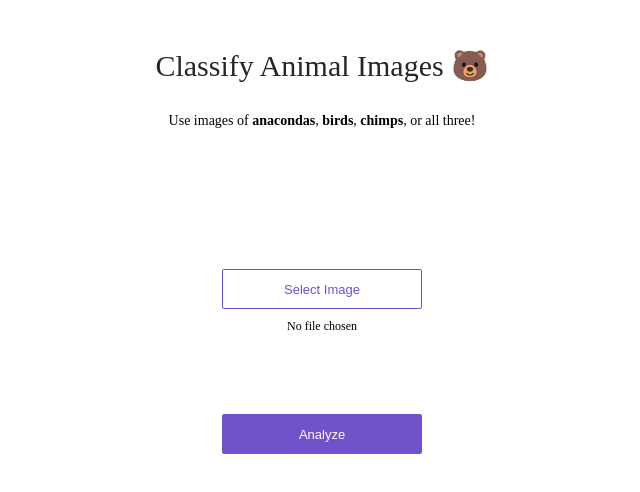
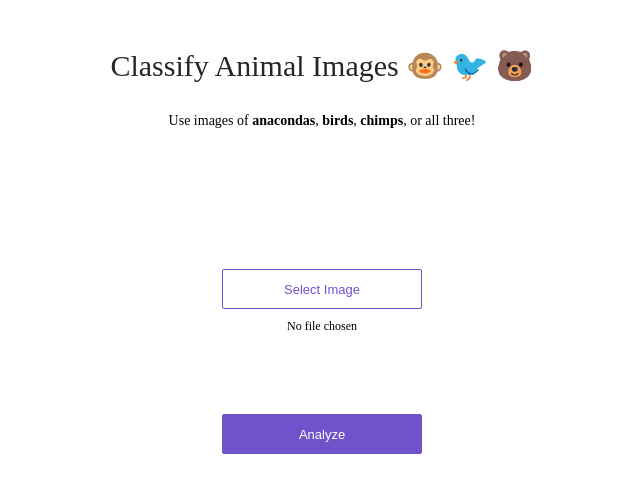
Before and after one commit to jmdaemon/animal-recognizer, a plain HTML site: page app/view/index.html in a window 1280 px wide. Shown: the whole page, without its empty margins (318-958 px from the left). Drawn offline with Linux system fonts and the light colour scheme.

```diff
--- a/app/view/index.html
+++ b/app/view/index.html
@@ -7,7 +7,8 @@
 <body>
 <div>
     <div class='center'>
-        <div class='title'>Classify Animal Images 🐻</div>
+		<! --  🐍 Bear Face Emoji-->
+        <div class='title'>Classify Animal Images 🐵 🐦  🐻  </div>
         <p>
             Use images of <strong>anacondas</strong>, <strong>birds</strong>, <strong>chimps</strong>, or
             all three!
```
Also changed, not shown: 1 other file.
